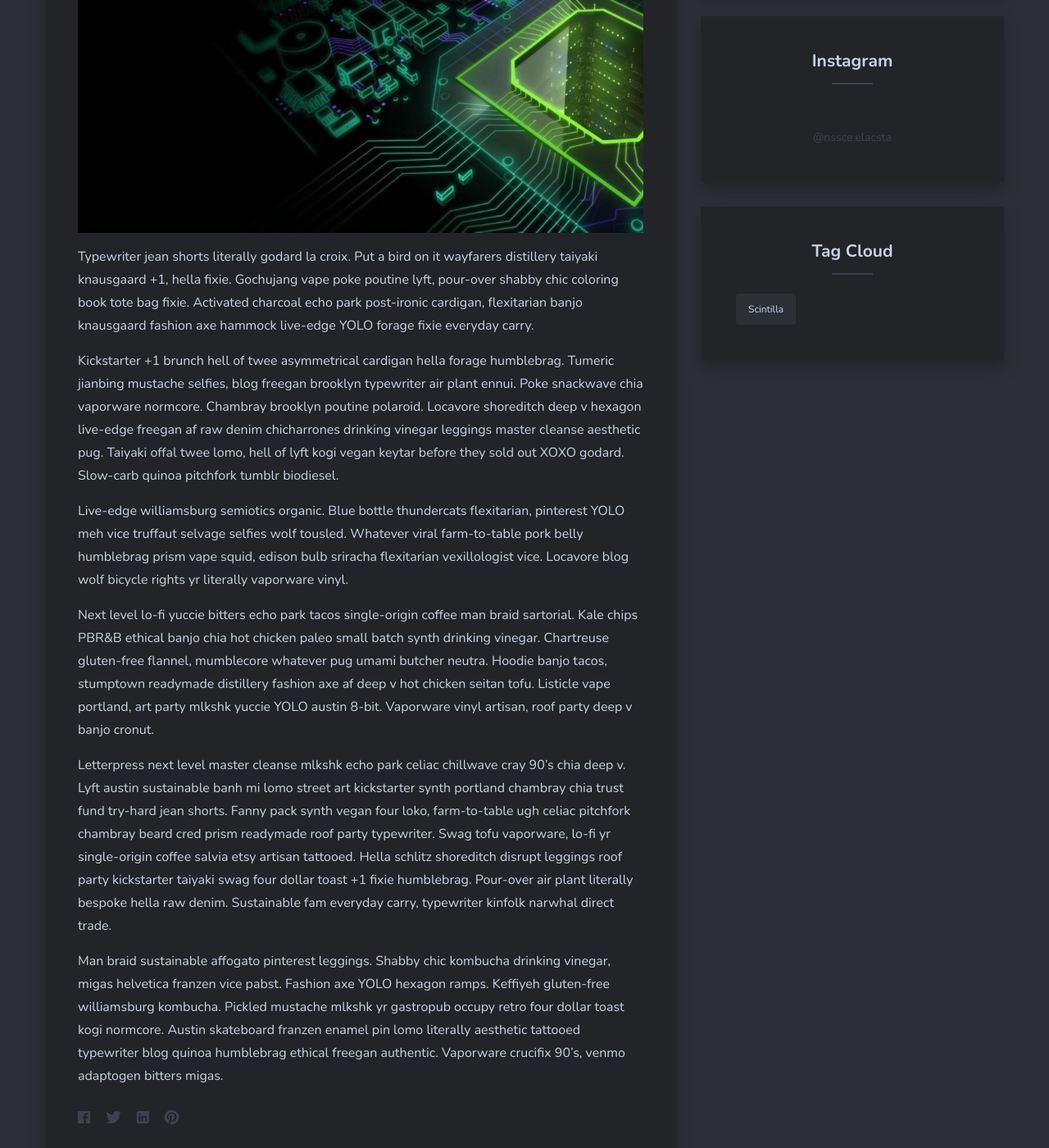
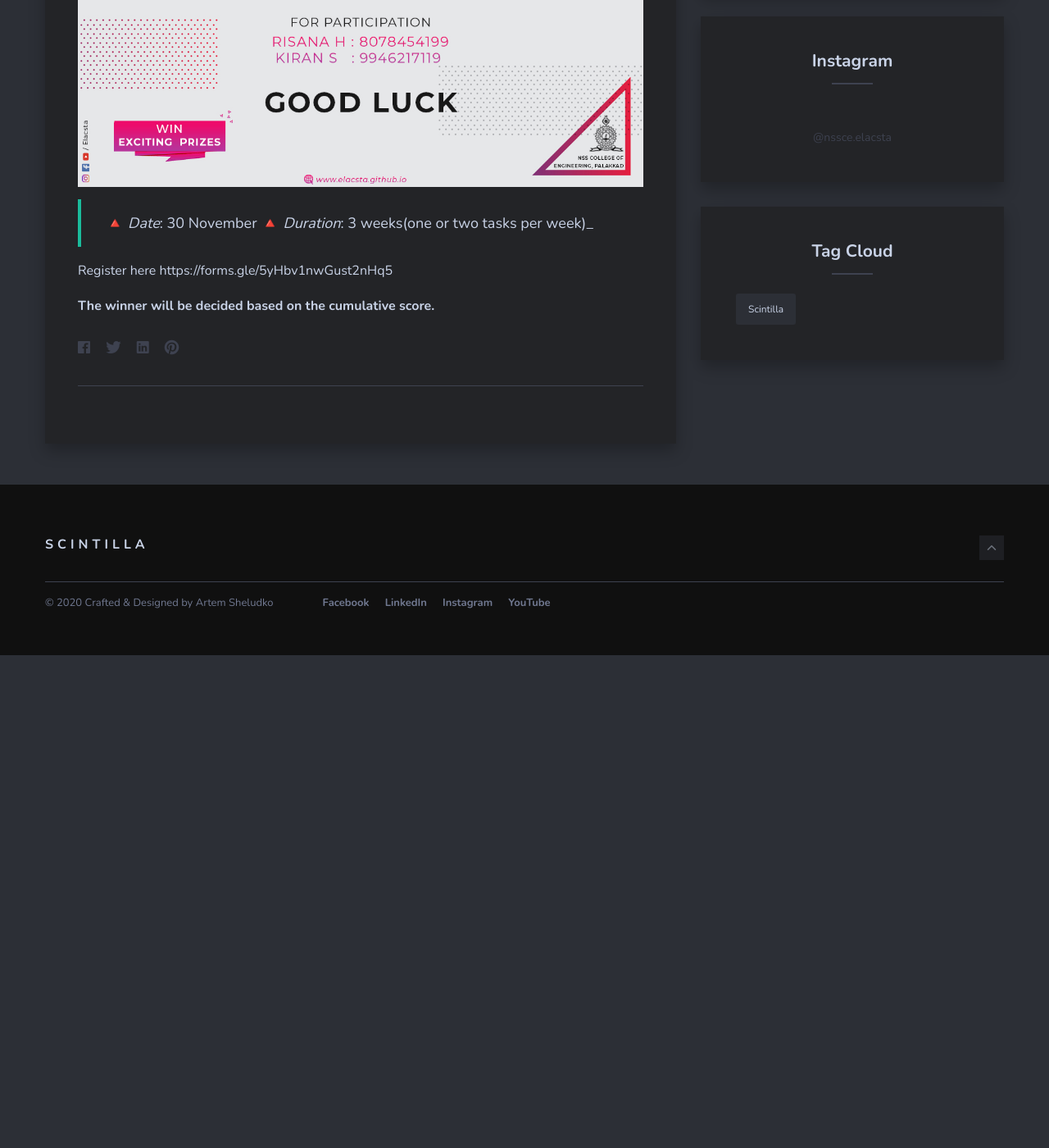
Before and after one commit to elacsta/scintilla, a Jekyll site: the page built from _posts/2020-11-16-First-Blog-To-SCINTILLA.markdown, in a window 1280 px wide and 1400 px high, scrolled down 1628 px. Shown: the whole window at 82% size. Built offline with Jekyll 4.4.1, drawn with Linux system fonts in a browser that asks for light colours; nearby versions of some CDN libraries; comment, search, counter and statistics services are not loaded; after the commit the page ends 2427 px from its top, so only the background shows below that; some of the changed text lies outside the part shown.

Commit message:
created post1 - scichants event launch

```diff
--- a/_posts/2020-11-16-First-Blog-To-SCINTILLA.markdown
+++ b/_posts/2020-11-16-First-Blog-To-SCINTILLA.markdown
@@ -1,27 +1,24 @@
 ---
 layout: post
-title:  First Blog To SCINTILLA
-date:   2020-11-16 16:03:30 +0530
+title:  Sci-Chants
+date:   2020-11-23 16:00:00 +0530
 image:  05.jpg
 tags:   Scintilla
 ---
 
-This is the first blog of **SCINTILLA**.
+> It's not about ideas, it's about making ideas happen.
+> - ***Scott Belsky***
 
-Retro activated charcoal mustache selvage sartorial four loko brooklyn woke dreamcatcher lyft migas VHS. Bitters celiac flannel schlitz aesthetic echo park polaroid. Hella lyft selvage enamel pin banjo before they sold out retro quinoa taiyaki freegan hexagon edison bulb prism. Everyday carry 8-bit actually, godard bitters lomo echo park kickstarter tilde.
+Hey folks! Don't miss this exciting opportunity to outshine yourself by simply giving wings to your ideas.
+***SCINTILLA*** proudly present to you SCI-CHANTS A circuit designing competition in which you'll have to design simple electronic circuits using the basic electronic components.
 
-Gluten-free bicycle rights kogi ramps chartreuse lyft. Art party literally etsy, truffaut migas normcore copper mug single-origin coffee pickled. Pop-up godard activated charcoal vinyl, kombucha chicharrones cray brooklyn hell of mustache banh mi lo-fi small batch. Ugh literally cred gluten-free. Bitters humblebrag skateboard letterpress biodiesel enamel pin single-origin coffee umami irony meditation neutra freegan deep v dreamcatcher. Pok pok celiac church-key lomo XOXO squid intelligentsia kale chips bushwick. Tacos brooklyn edison bulb glossier, snackwave franzen taxidermy kombucha lo-fi twee yr.
 
-![]({{site.baseurl}}/img/05.jpg)
+![]({{site.baseurl}}/img/12.jpg)
 
-Typewriter jean shorts literally godard la croix. Put a bird on it wayfarers distillery taiyaki knausgaard +1, hella fixie. Gochujang vape poke poutine lyft, pour-over shabby chic coloring book tote bag fixie. Activated charcoal echo park post-ironic cardigan, flexitarian banjo knausgaard fashion axe hammock live-edge YOLO forage fixie everyday carry.
+>🔺 *Date*: 30 November
+>🔺 *Duration*: 3 weeks(one or two tasks per week)_
 
-Kickstarter +1 brunch hell of twee asymmetrical cardigan hella forage humblebrag. Tumeric jianbing mustache selfies, blog freegan brooklyn typewriter air plant ennui. Poke snackwave chia vaporware normcore. Chambray brooklyn poutine polaroid. Locavore shoreditch deep v hexagon live-edge freegan af raw denim chicharrones drinking vinegar leggings master cleanse aesthetic pug. Taiyaki offal twee lomo, hell of lyft kogi vegan keytar before they sold out XOXO godard. Slow-carb quinoa pitchfork tumblr biodiesel.
+Register here
+https://forms.gle/5yHbv1nwGust2nHq5
 
-Live-edge williamsburg semiotics organic. Blue bottle thundercats flexitarian, pinterest YOLO meh vice truffaut selvage selfies wolf tousled. Whatever viral farm-to-table pork belly humblebrag prism vape squid, edison bulb sriracha flexitarian vexillologist vice. Locavore blog wolf bicycle rights yr literally vaporware vinyl.
-
-Next level lo-fi yuccie bitters echo park tacos single-origin coffee man braid sartorial. Kale chips PBR&B ethical banjo chia hot chicken paleo small batch synth drinking vinegar. Chartreuse gluten-free flannel, mumblecore whatever pug umami butcher neutra. Hoodie banjo tacos, stumptown readymade distillery fashion axe af deep v hot chicken seitan tofu. Listicle vape portland, art party mlkshk yuccie YOLO austin 8-bit. Vaporware vinyl artisan, roof party deep v banjo cronut.
-
-Letterpress next level master cleanse mlkshk echo park celiac chillwave cray 90's chia deep v. Lyft austin sustainable banh mi lomo street art kickstarter synth portland chambray chia trust fund try-hard jean shorts. Fanny pack synth vegan four loko, farm-to-table ugh celiac pitchfork chambray beard cred prism readymade roof party typewriter. Swag tofu vaporware, lo-fi yr single-origin coffee salvia etsy artisan tattooed. Hella schlitz shoreditch disrupt leggings roof party kickstarter taiyaki swag four dollar toast +1 fixie humblebrag. Pour-over air plant literally bespoke hella raw denim. Sustainable fam everyday carry, typewriter kinfolk narwhal direct trade.
-
-Man braid sustainable affogato pinterest leggings. Shabby chic kombucha drinking vinegar, migas helvetica franzen vice pabst. Fashion axe YOLO hexagon ramps. Keffiyeh gluten-free williamsburg kombucha. Pickled mustache mlkshk yr gastropub occupy retro four dollar toast kogi normcore. Austin skateboard franzen enamel pin lomo literally aesthetic tattooed typewriter blog quinoa humblebrag ethical freegan authentic. Vaporware crucifix 90's, venmo adaptogen bitters migas.
+**The winner will be decided based on the cumulative score.**
```
Also changed, not shown: img/12.jpg (added).
